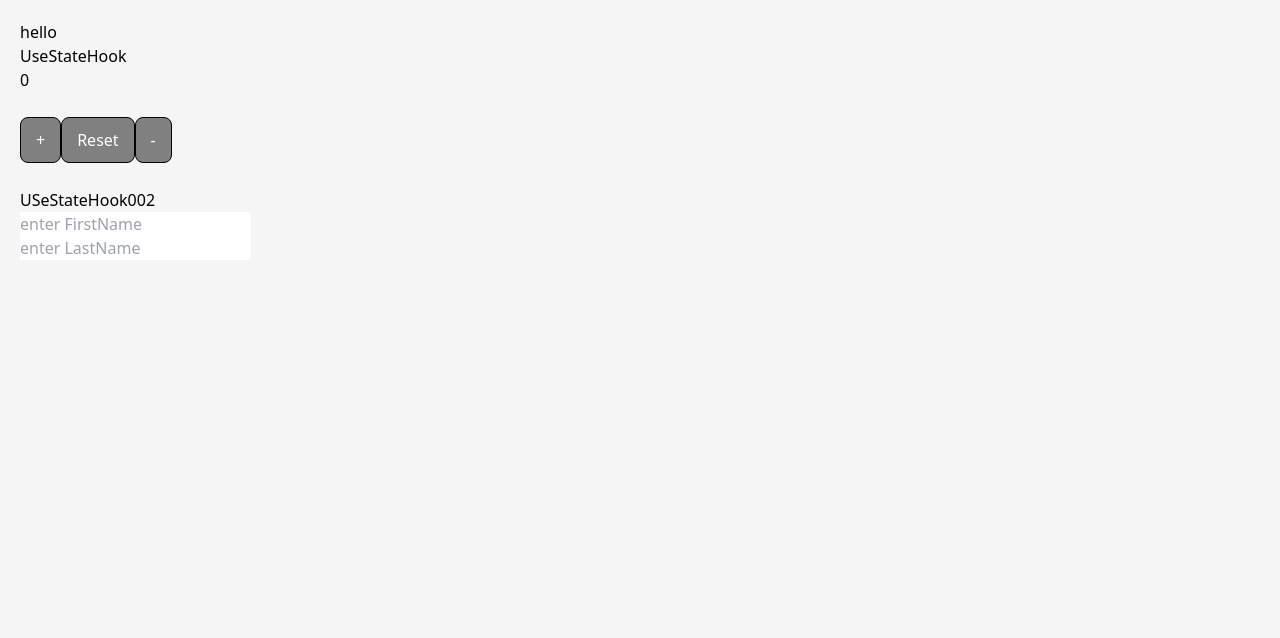
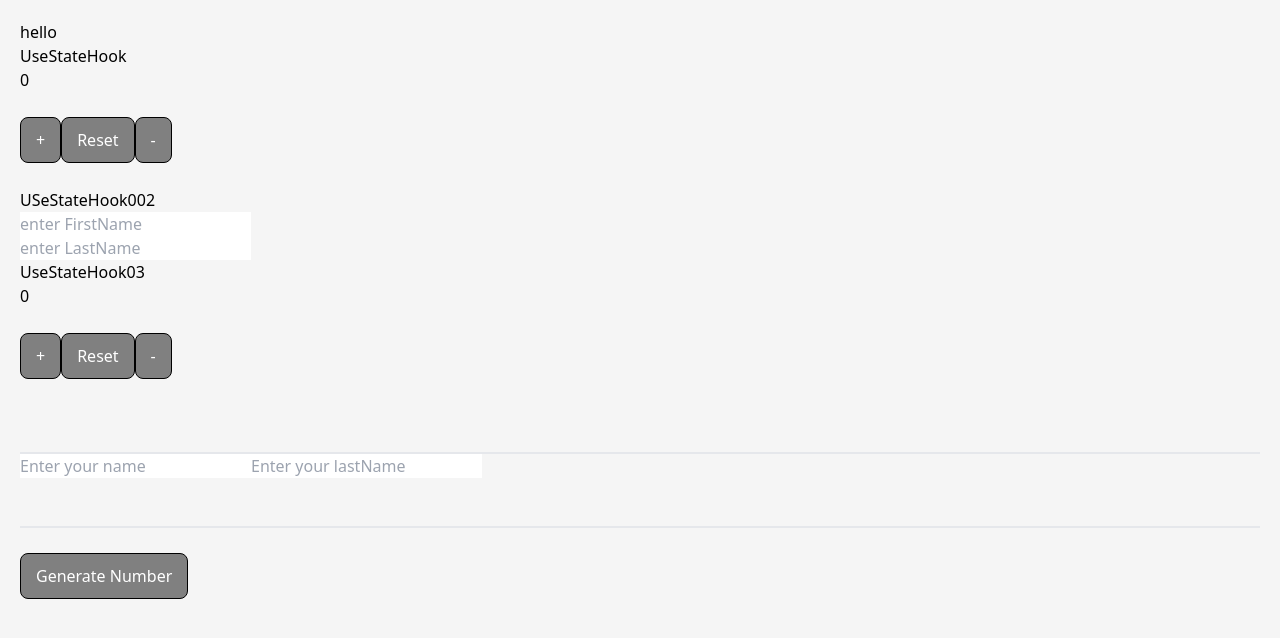
Before and after one commit to Omid-Sargazi/react-project, a React (Create React App) app: page / in a window 1280 px wide. Shown: the top 638 px of the page. Built offline with nearby package versions, Linux system fonts and the light colour scheme.

Commit message:
usState with array of objects and objects

```diff
--- a/src/App.js
+++ b/src/App.js
@@ -101,6 +101,7 @@ import "./App.css";
 // import DataFetchingTwo from "./Components/DataFetchingTwo";
 import UseStateHook from "./Componentstwo/UseStateHook";
 import USeStateHook002 from "./Componentstwo/useStateHook002";
+import UseStateHook03 from "./Componentstwo/useStateHook003";
 // import ParentComponent from "./Components/ParentComponent";
 import ParentComponent from "./Components/UseMemo/ParentComponent";
 import { useReducer } from "react";
@@ -180,6 +181,7 @@ const App = () => {
       <h1>hello</h1>
       <UseStateHook />
       <USeStateHook002 />
+      <UseStateHook03 />
     </div>
   );
 };
--- /dev/null
+++ b/src/Componentstwo/useStateHook003.js
@@ -0,0 +1,65 @@
+import { useState } from "react";
+const UseStateHook03 = () => {
+  const [count, setCount] = useState(0);
+  const [name, setName] = useState({ firstName: "", lastName: "" });
+  const [items, setItems] = useState([]);
+
+  const nameHandler = (e) => {
+    setName({ ...name, firstName: e.target.value });
+  };
+
+  const lastnameHandler = (e) => {
+    setName({ ...name, lastName: e.target.value });
+  };
+
+  const handleNumber = () => {
+    setItems([
+      ...items,
+      {
+        id: items.length,
+        value: Math.floor(Math.random() * 10) + 1,
+      },
+    ]);
+  };
+
+  return (
+    <>
+      <h1>UseStateHook03</h1>
+      <h2>{count}</h2>
+      <button onClick={() => setCount((prev) => prev + 1)}>+</button>
+      <button onClick={() => setCount(0)}>Reset</button>
+      <button onClick={() => setCount((prev) => prev - 1)}>-</button>
+      <br />
+      <br />
+      <br />
+      <hr />
+      <hr />
+      <input
+        placeholder="Enter your name"
+        value={name.firstName}
+        onChange={nameHandler}
+      />
+      <input
+        placeholder="Enter your lastName"
+        value={name.lastName}
+        onChange={lastnameHandler}
+      />
+      <h2>{name.firstName}</h2>
+      <h2>{name.lastName}</h2>
+      <br />
+      <br />
+      <hr />
+      <hr />
+      <button onClick={handleNumber}>Generate Number</button>
+      <div>
+        <ul>
+          {items.map((item) => (
+            <h1 key={item.id}>{item.value}</h1>
+          ))}
+        </ul>
+      </div>
+    </>
+  );
+};
+
+export default UseStateHook03;
```
